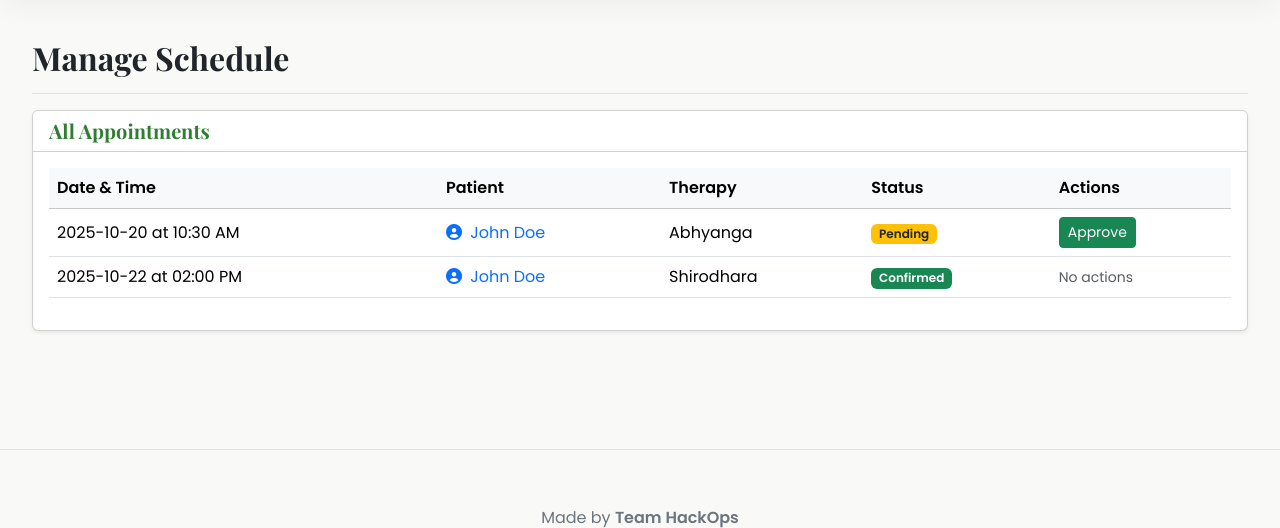
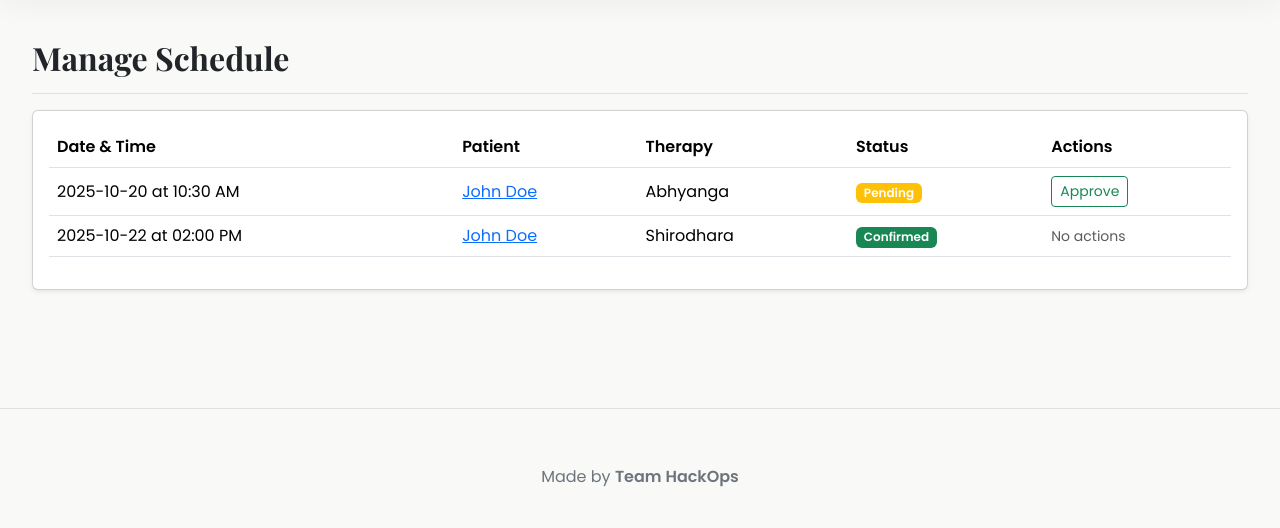
Before and after one commit to The-HackOps/AyurSutra, a Flask app: page /practitioner/schedule in a window 1280 px wide. Shown: the part 92-620 px from the top of the page. Run offline with Flask 3, Linux system fonts and the light colour scheme; the visitor is signed in with stand-in values (Sample User, id 1).

Commit message:
Update schedule.html

```diff
--- a/app/templates/practitioner/schedule.html
+++ b/app/templates/practitioner/schedule.html
@@ -1,46 +1,42 @@
 {% extends 'layouts/practitioner_base.html' %}
 
 {% block dashboard_content %}
-  <div class="d-flex justify-content-between flex-wrap flex-md-nowrap align-items-center pt-3 pb-2 mb-3 border-bottom">
+<div class="pt-3 pb-2 mb-3 border-bottom">
     <h1 class="h2">Manage Schedule</h1>
 </div>
 
 <div class="card shadow-sm">
-    <div class="card-header bg-white">
-      <h5 class="mb-0">All Appointments</h5>
-    </div>
     <div class="card-body">
         <div class="table-responsive">
             <table class="table table-hover align-middle">
-          <thead class="table-light">
+                <thead>
                     <tr>
-              <th scope="col">Date & Time</th>
-              <th scope="col">Patient</th>
-              <th scope="col">Therapy</th>
-              <th scope="col">Status</th>
-              <th scope="col">Actions</th>
+                        <th>Date & Time</th>
+                        <th>Patient</th>
+                        <th>Therapy</th>
+                        <th>Status</th>
+                        <th>Actions</th>
                     </tr>
                 </thead>
                 <tbody>
-            {% if appointments %}
                     {% for appt in appointments %}
                     <tr>
                         <td>{{ appt.start_time.strftime('%Y-%m-%d at %I:%M %p') }}</td>
                         <td>
-                    <a href="{{ url_for('practitioner.patient_progress', patient_id=appt.patient_id) }}" class="text-decoration-none">
-                      <i class="fas fa-user-circle me-1"></i> {{ appt.patient_first_name }} {{ appt.patient_last_name }}
+                            <a href="{{ url_for('practitioner.patient_progress', patient_id=appt.patient_id) }}">
+                                {{ appt.patient_first_name }} {{ appt.patient_last_name }}
                             </a>
                         </td>
                         <td>{{ appt.therapy_name }}</td>
                         <td>
-                    <span class="badge {% if appt.status == 'pending' %}bg-warning text-dark{% else %}bg-success{% endif %}">
+                            <span class="badge {% if appt.status == 'pending' %}bg-warning{% else %}bg-success{% endif %}">
                                 {{ appt.status|capitalize }}
                             </span>
                         </td>
                         <td>
                             {% if appt.status == 'pending' %}
-                      <form action="{{ url_for('practitioner.approve', appointment_id=appt.id) }}" method="POST" style="display:inline;">
-                        <button type="submit" class="btn btn-sm btn-success">Approve</button>
+                            <form action="{{ url_for('practitioner.approve', appointment_id=appt.id) }}" method="POST">
+                                <button type="submit" class="btn btn-sm btn-outline-success">Approve</button>
                             </form>
                             {% else %}
                             <span class="text-muted small">No actions</span>
@@ -48,11 +44,6 @@
                         </td>
                     </tr>
                     {% endfor %}
-            {% else %}
-              <tr>
-                <td colspan="5" class="text-center">No appointments scheduled.</td>
-              </tr>
-            {% endif %}
                 </tbody>
             </table>
         </div>
```
Lines whose indentation alone changed are shown as unchanged.
